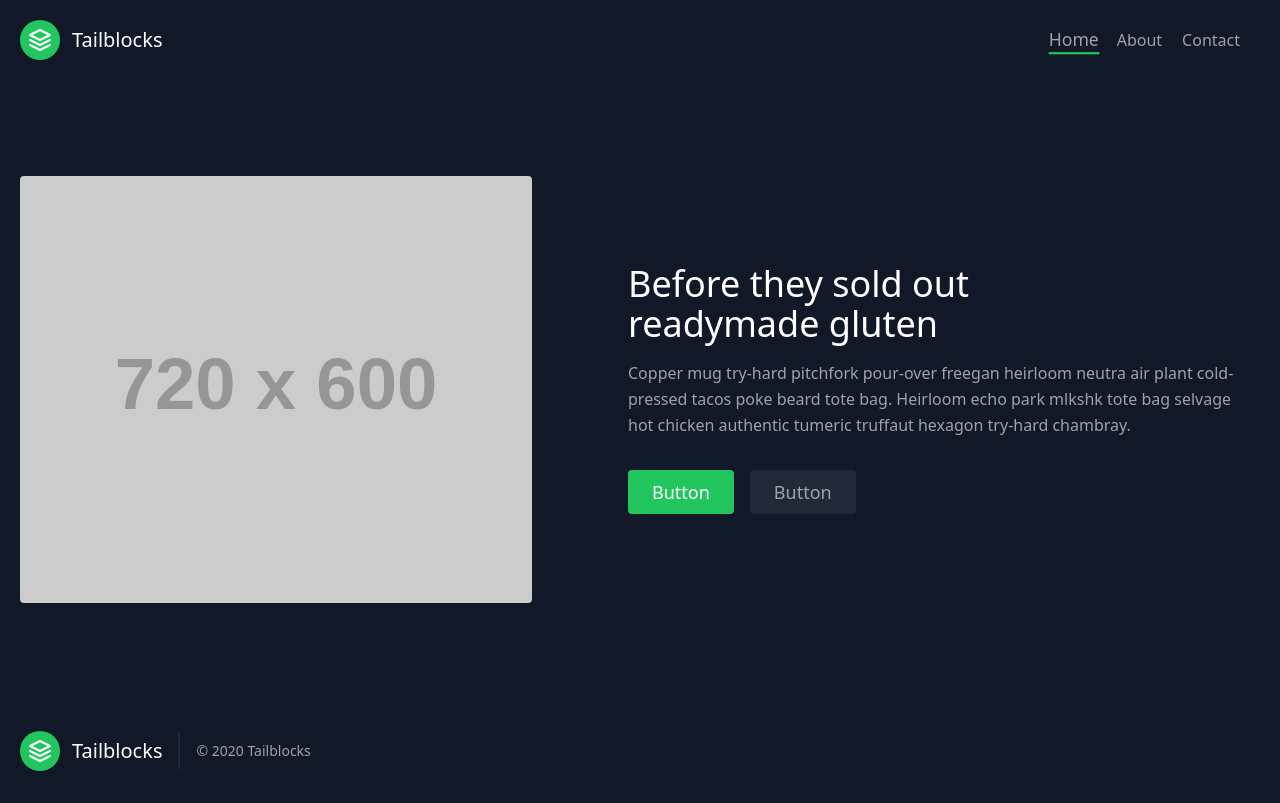
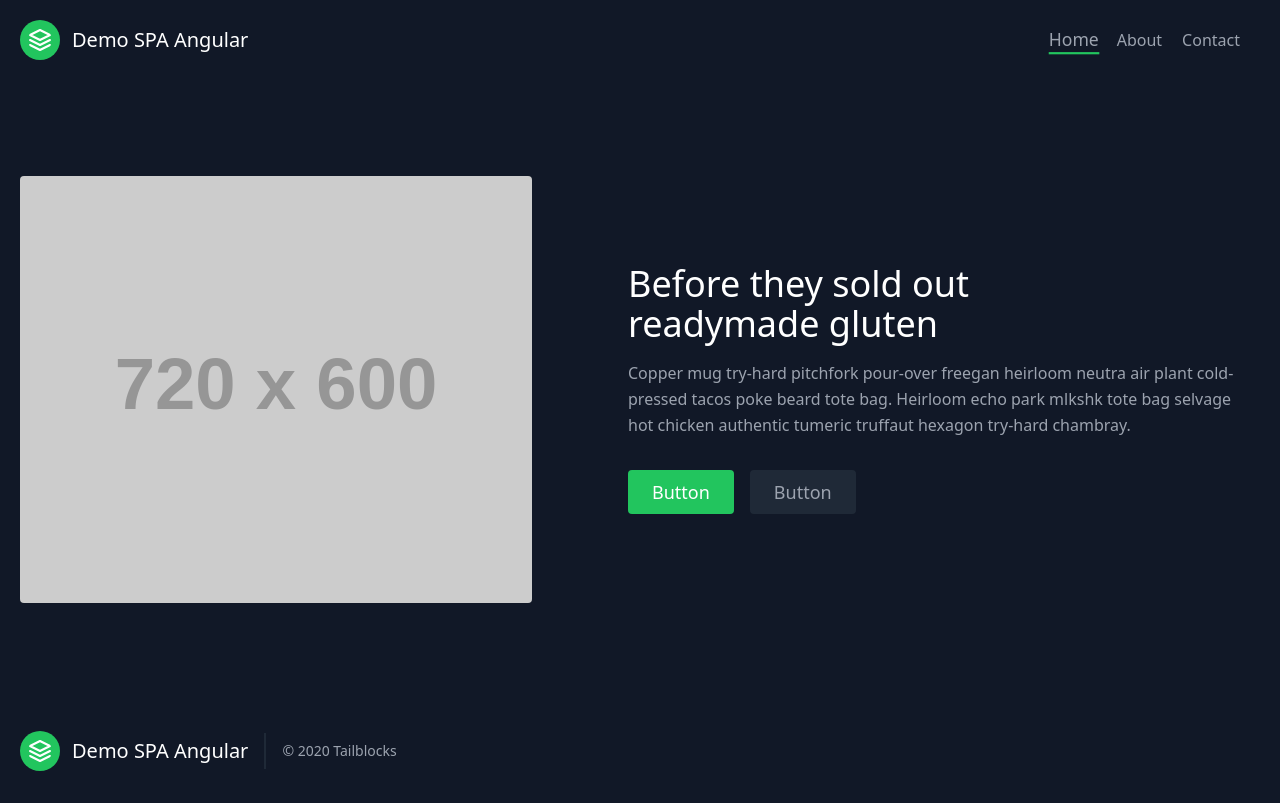
Before and after one commit to djvelimir/demo-spa-angular, an Angular app: page /#/home in a window 1280 px wide. Built offline with nearby package versions, Linux system fonts and the light colour scheme.

Commit message:
Update header and footer

```diff
--- a/src/app/footer/footer.component.html
+++ b/src/app/footer/footer.component.html
@@ -4,7 +4,7 @@
         <svg xmlns="http://www.w3.org/2000/svg" fill="none" stroke="currentColor" stroke-linecap="round" stroke-linejoin="round" stroke-width="2" class="w-10 h-10 text-white p-2 bg-green-500 rounded-full" viewBox="0 0 24 24">
           <path d="M12 2L2 7l10 5 10-5-10-5zM2 17l10 5 10-5M2 12l10 5 10-5"></path>
         </svg>
-        <span class="ml-3 text-xl">Tailblocks</span>
+        <span class="ml-3 text-xl">Demo SPA Angular</span>
       </a>
       <p class="text-sm text-gray-400 sm:ml-4 sm:pl-4 sm:border-l-2 sm:border-gray-800 sm:py-2 sm:mt-0 mt-4">© 2020 Tailblocks
       </p>
--- a/src/app/header/header.component.html
+++ b/src/app/header/header.component.html
@@ -4,7 +4,7 @@
         <svg xmlns="http://www.w3.org/2000/svg" fill="none" stroke="currentColor" stroke-linecap="round" stroke-linejoin="round" stroke-width="2" class="w-10 h-10 text-white p-2 bg-green-500 rounded-full" viewBox="0 0 24 24">
           <path d="M12 2L2 7l10 5 10-5-10-5zM2 17l10 5 10-5M2 12l10 5 10-5"></path>
         </svg>
-        <span class="ml-3 text-xl">Tailblocks</span>
+        <span class="ml-3 text-xl">Demo SPA Angular</span>
       </a>
       <nav class="md:ml-auto flex flex-wrap items-center text-base justify-center">
         <a ariaCurrentWhenActive="page" routerLinkActive="active" routerLink="/home" class="mr-5 hover:text-white">Home</a>
```
